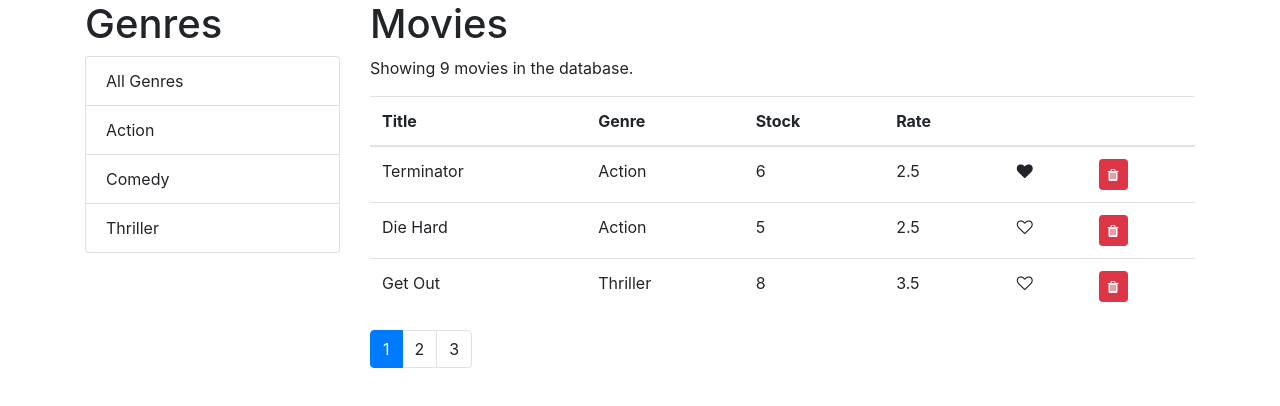
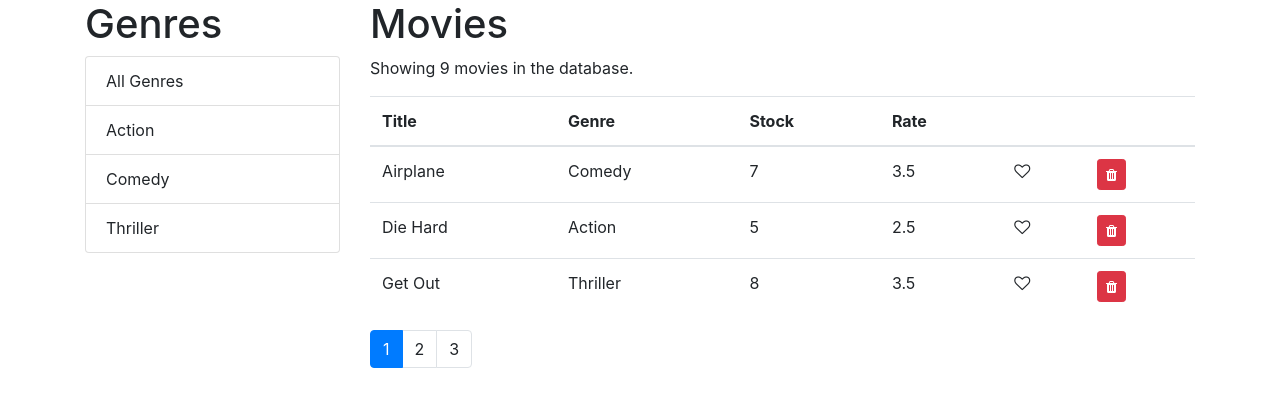
Before and after one commit to salmanpatnee/Vidly_React_Movie_Rental, a React (Create React App) app: page / in a window 1280 px wide. Shown: the top 406 px of the page. Built offline with nearby package versions, Linux system fonts and the light colour scheme.

Commit message:
17- Sorting- Implementing Sorting

```diff
--- a/src/components/Movies.jsx
+++ b/src/components/Movies.jsx
@@ -1,12 +1,13 @@
 import React, { Component } from "react";
+import _ from 'lodash';
+
 import { getMovies } from "../services/fakeMovieService";
 import { getGenres } from "../services/fakeGenreService";
 
-import Like from "./common/Like";
+import MoviesTable from "./MoviesTable";
 import Pagination from "./common/Pagination";
 import ListGroup from "./common/ListGroup";
 import { paginate } from './../utils/paginate';
-import { genres } from './../services/fakeGenreService';
 
 class Movies extends Component {
   state = {
@@ -14,11 +15,12 @@ class Movies extends Component {
     genres: [],
     pageSize: 3,
     currentPage: 1,
-    selectedGenre: null
+    selectedGenre: null,
+    sortColumn: { column: 'title', order: 'asc' }
   };
 
   componentDidMount() {
-    const genres = [{ name: 'All Genres' }, ...getGenres()];
+    const genres = [{ _id: '', name: 'All Genres' }, ...getGenres()];
 
     this.setState({ genres, movies: getMovies() });
   }
@@ -45,17 +47,32 @@ class Movies extends Component {
     this.setState({ selectedGenre: genre, currentPage: 1 });
   }
 
+  handleSort = column => {
+    const sortColumn = { ...this.state.sortColumn };
+
+    if (sortColumn.column === column) {
+      sortColumn.order = (sortColumn.order === 'asc') ? 'desc' : 'asc';
+    } else {
+      sortColumn.column = column;
+      sortColumn.order = 'asc';
+    }
+
+    this.setState({ sortColumn });
+  }
+
   render() {
     const { length: count } = this.state.movies;
-    const { pageSize, currentPage, genres, selectedGenre, movies: allMovies } = this.state;
+    const { pageSize, currentPage, genres, selectedGenre, sortColumn, movies: allMovies } = this.state;
 
     if (count === 0) return <p>No movies</p>;
 
-    const filteredMovies = selectedGenre && selectedGenre._id
+    const filtered = selectedGenre && selectedGenre._id
       ? allMovies.filter(movie => movie.genre._id === selectedGenre._id)
       : allMovies;
 
-    const movies = paginate(filteredMovies, currentPage, pageSize);
+    const sorted = _.orderBy(filtered, [sortColumn.column], [sortColumn.order]);
+
+    const movies = paginate(sorted, currentPage, pageSize);
 
     return (
       <div className="row">
@@ -69,45 +86,15 @@ class Movies extends Component {
         </div>
         <div className="col">
           <h1>Movies</h1>
-          <p>Showing {filteredMovies.length} movies in the database.</p>
-          <table className="table">
-            <thead>
-              <tr>
-                <th scope="col">Title</th>
-                <th scope="col">Genre</th>
-                <th scope="col">Stock</th>
-                <th scope="col">Rate</th>
-                <th scope="col"></th>
-                <th scope="col"></th>
-              </tr>
-            </thead>
-            <tbody>
-              {movies.map((movie) => (
-                <tr key={movie._id}>
-                  <td>{movie.title}</td>
-                  <td>{movie.genre.name}</td>
-                  <td>{movie.numberInStock}</td>
-                  <td>{movie.dailyRentalRate}</td>
-                  <td>
-                    <Like
-                      liked={movie.liked}
-                      onClick={() => this.handleLike(movie)}
-                    />
-                  </td>
-                  <td>
-                    <button
-                      onClick={() => this.handleDelete(movie)}
-                      className="btn btn-danger btn-sm"
-                    >
-                      <i className="fa fa-trash"></i>
-                    </button>
-                  </td>
-                </tr>
-              ))}
-            </tbody>
-          </table>
+          <p>Showing {filtered.length} movies in the database.</p>
+          <MoviesTable
+            movies={movies}
+            onLike={this.handleLike}
+            onDelete={this.handleDelete}
+            onSort={this.handleSort}
+          />
           <Pagination
-            itemsCount={filteredMovies.length}
+            itemsCount={filtered.length}
             pageSize={pageSize}
             onPageChange={this.handlePageChange}
             currentPage={currentPage}
--- /dev/null
+++ b/src/components/MoviesTable.jsx
@@ -0,0 +1,48 @@
+import React from 'react';
+import Like from "./common/Like";
+
+const MoviesTable = (props) => {
+
+    const { movies, onLike, onDelete, onSort } = props;
+
+    return (
+        <table className="table">
+            <thead>
+                <tr>
+                    <th onClick={() => onSort('title')} scope="col">Title</th>
+                    <th onClick={() => onSort('genre.name')} scope="col">Genre</th>
+                    <th onClick={() => onSort('numberInStock')} scope="col">Stock</th>
+                    <th onClick={() => onSort('dailyRentalRate')} scope="col">Rate</th>
+                    <th scope="col"></th>
+                    <th scope="col"></th>
+                </tr>
+            </thead>
+            <tbody>
+                {movies.map((movie) => (
+                    <tr key={movie._id}>
+                        <td>{movie.title}</td>
+                        <td>{movie.genre.name}</td>
+                        <td>{movie.numberInStock}</td>
+                        <td>{movie.dailyRentalRate}</td>
+                        <td>
+                            <Like
+                                liked={movie.liked}
+                                onClick={() => onLike(movie)}
+                            />
+                        </td>
+                        <td>
+                            <button
+                                onClick={() => onDelete(movie)}
+                                className="btn btn-danger btn-sm"
+                            >
+                                <i className="fa fa-trash"></i>
+                            </button>
+                        </td>
+                    </tr>
+                ))}
+            </tbody>
+        </table>
+    );
+}
+
+export default MoviesTable;
```
